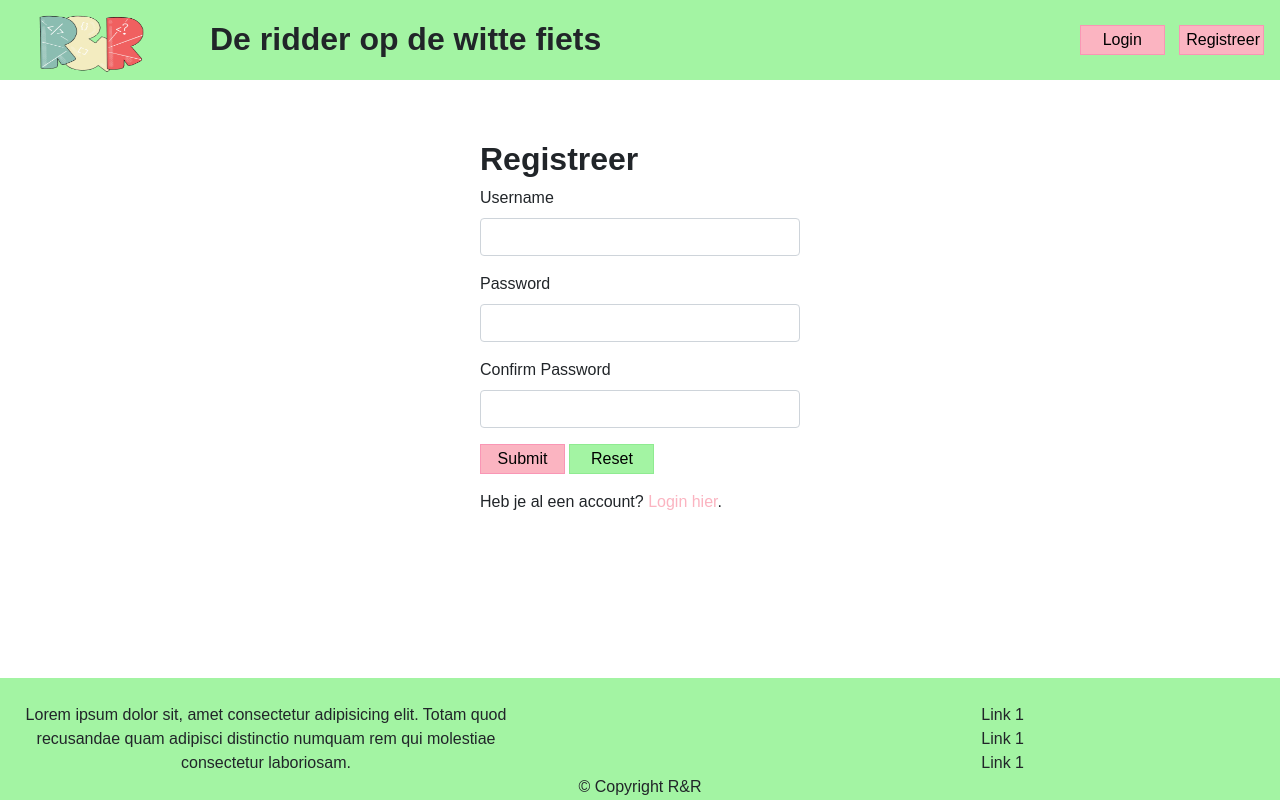
After one commit to rianneFA/workshopFietsenwinkel, a PHP site: page /register.php in a window 1280 px wide. The commit adds this page. Run offline with PHP 8.4, Linux system fonts and the light colour scheme.

Commit message:
login en registreer afgemaakt

```diff
--- a/login.php
+++ b/login.php
@@ -23,9 +23,9 @@ require_once "header.php";
                 <input type="password" name="password" class="form-control">
             </div>
             <div class="form-group">
-                <input type="submit" class="buttonLoginform" value="Login">
+                <input type="submit" class="buttonPrimair" value="Login">
             </div>
-            <p>Nog geen account? <a class="registernowText" href="register.php">Registreer nu</a>.</p>
+            <p>Nog geen account? <a class="linkColorText" href="register.php">Registreer nu</a>.</p>
         </form>
     </div>
 </body>
--- /dev/null
+++ b/register.php
@@ -0,0 +1,34 @@
+<?php
+require_once "header.php";
+?>
+
+<html>
+<body>
+    <div class="login">
+        <h2 class="bold">Registreer</h2>
+        <form action="" method="post">
+            <div class="form-group">
+                <label>Username</label>
+                <input type="text" name="username" class="form-control" value="">
+            </div>
+            <div class="form-group">
+                <label>Password</label>
+                <input type="password" name="password" class="form-control" value="">
+            </div>
+            <div class="form-group">
+                <label>Confirm Password</label>
+                <input type="password" name="confirm_password" class="form-control" value="">
+            </div>
+            <div class="form-group">
+                <input type="submit" class="buttonPrimair" value="Submit">
+                <input type="reset" class="buttonPrimair buttonSecondair" value="Reset">
+            </div>
+            <p>Heb je al een account? <a href="login.php" class="linkColorText">Login hier</a>.</p>
+        </form>
+    </div>
+</body>
+</html>
+
+<?php
+require_once "footer.php";
+?>
--- a/style.css
+++ b/style.css
@@ -1,11 +1,28 @@
+/* handige informatie
+    color
+        - light green: #a3f4a3
+        - dark green: #8FEB91
+        - light pink: #fbb4c1
+        - dark pink: #f996b5
+*/
+
 body{
     margin: 0px;
     height: 100%;
     font-family: sans-serif;
 }
 
+/* herbruikbare classes */
 .bold {
     font-weight: bold;
+}
+
+.login {
+    width: 360px;
+    padding: 20px;
+    margin: auto;
+    margin-top: 40px;
+    margin-bottom: 80px;
 }
 /* header */
 .header {
@@ -39,6 +56,10 @@ button {
     border: 1px solid #f996b5;
     width: 85px;
     height: 30px;
+}
+
+button:hover {
+    background-color: #f996b5;
 }
 
 .buttonLogin {
@@ -80,27 +101,33 @@ button {
     margin: auto;
 }
 
-/* login page */
-.login {
-    width: 360px;
-    padding: 20px;
-    margin: auto;
-    margin-top: 80px;
-    margin-bottom: 80px;
-}
-
-.buttonLoginform {
+/* login + registreer page */
+.buttonPrimair{
     background-color: #fbb4c1;
     border: 1px solid #f996b5;
     width: 85px;
     height: 30px;
 }
 
-.registernowText {
+.buttonPrimair:hover {
+    background-color: #f996b5;
+}
+
+.buttonSecondair {
+    background-color: #a3f4a3;
+    border: 1px solid #8FEB91;
+}
+
+.buttonSecondair:hover {
+    background-color: #8FEB91;
+    border: 1px solid #8FEB91;
+}
+
+.linkColorText {
     color: #fbb4c1;
 }
 
-.registernowText:hover {
+.linkColorText:hover {
     color: #a3f4a3;
     text-decoration: none;
 }
```
